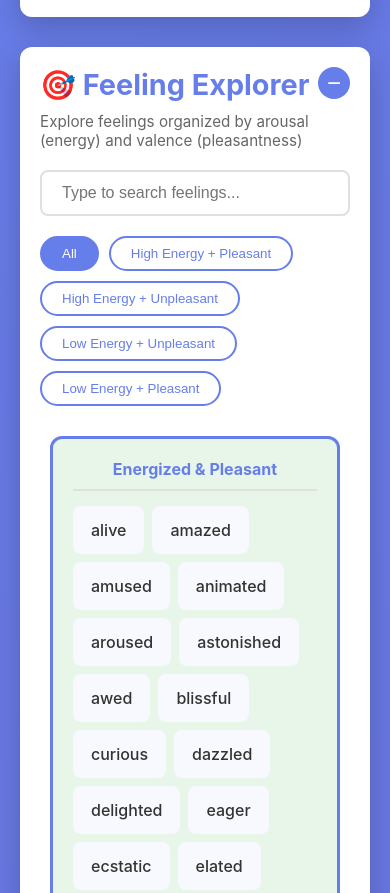
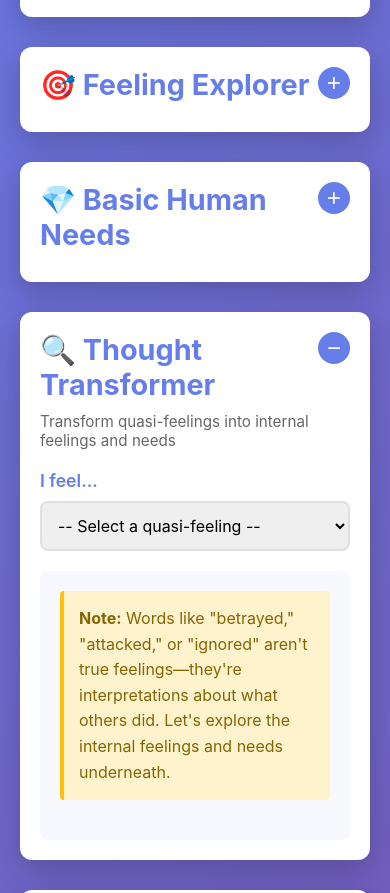
Before and after one commit to WolverineFan/nvc-practice, a website: page index.html in a window 390 px wide. Shown: the part 657-1550 px from the top of the page. Drawn offline with Linux system fonts and the light colour scheme.

Commit message:
Collapse feelings/needs cards by default on mobile and make it easier to force mobile to reload files

```diff
--- a/index.html
+++ b/index.html
@@ -3,6 +3,9 @@
 <head>
     <meta charset="UTF-8">
     <meta name="viewport" content="width=device-width, initial-scale=1.0">
+    <meta http-equiv="Cache-Control" content="no-cache, no-store, must-revalidate">
+    <meta http-equiv="Pragma" content="no-cache">
+    <meta http-equiv="Expires" content="0">
     <title>NVC Practice & Learning Tool</title>
     <link rel="stylesheet" href="styles.css">
 </head>
@@ -170,7 +173,7 @@
 
     </div>
 
-    <script src="nvc-data.js"></script>
-    <script src="script.js"></script>
+    <script src="nvc-data.js?v=1.0"></script>
+    <script src="script.js?v=1.0"></script>
 </body>
 </html>
--- a/script.js
+++ b/script.js
@@ -25,6 +25,24 @@ function initCollapsibleCards() {
             btn.textContent = card.classList.contains('collapsed') ? '+' : '−';
         });
     });
+
+    // Collapse feeling explorer and needs explorer by default on mobile
+    if (window.innerWidth <= 768) {
+        const feelingExplorer = document.getElementById('feeling-explorer');
+        const needsExplorer = document.getElementById('needs-explorer');
+
+        if (feelingExplorer) {
+            feelingExplorer.classList.add('collapsed');
+            const btn = feelingExplorer.querySelector('.collapse-btn');
+            if (btn) btn.textContent = '+';
+        }
+
+        if (needsExplorer) {
+            needsExplorer.classList.add('collapsed');
+            const btn = needsExplorer.querySelector('.collapse-btn');
+            if (btn) btn.textContent = '+';
+        }
+    }
 }
 
 // Feeling Explorer
```
